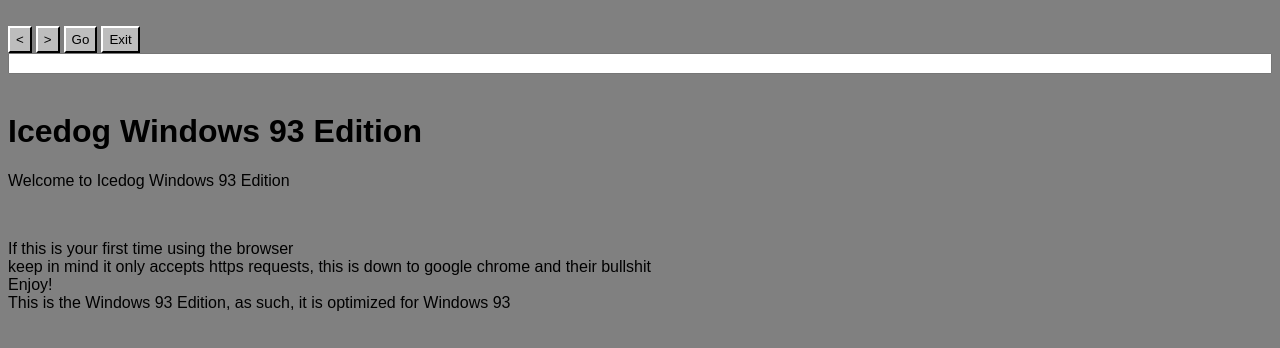
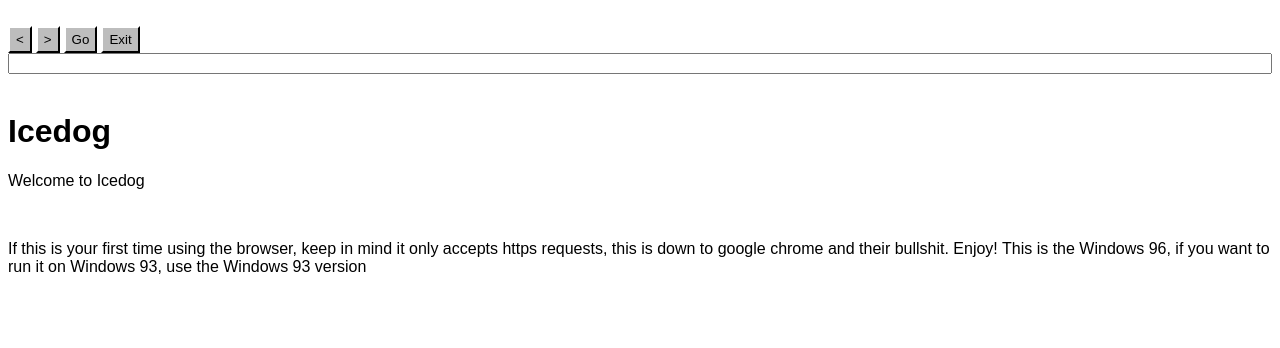
Before and after one commit to Rowan-Bird/Icedog96, a plain HTML site: page index.html in a window 1280 px wide. Drawn offline with Linux system fonts and the light colour scheme.

Commit message:
Update index.html

```diff
--- a/index.html
+++ b/index.html
@@ -1,7 +1,4 @@
 <style>
-html {
- background-color: gray;
-}
     input {
   width: 100%;
   top: 45px;
@@ -42,7 +39,7 @@ p {
 }
 
 </style>
-<title>Icedog Windows 93 Edition</title>
+<title>Icedog</title>
 <head>
   <meta charset="utf-8" />
 </head>
@@ -55,7 +52,7 @@ p {
 <button onclick="back()"><</button>
 <button onclick="forward()">></button>
 <button onclick="search()">Go</button>
-<button onclick="$window.current.destroy();" >Exit</button>
+<button class="closaction" >Exit</button>
 <input id="address" value="" autocomplete="off" autofill="on"></input>
 
 
@@ -66,8 +63,8 @@ p {
 </div>
 
 <div id="start" style="display:block;">
-  <h1>Icedog Windows 93 Edition</h1>
-  <p>Welcome to Icedog Windows 93 Edition</p><br><p>If this is your first time using the browser<br> keep in mind it only accepts https requests, this is down to google chrome and their bullshit<br> Enjoy!<br>This is the Windows 93 Edition, as such, it is optimized for Windows 93</p>
+  <h1>Icedog</h1>
+  <p>Welcome to Icedog</p><br><p>If this is your first time using the browser, keep in mind it only accepts https requests, this is down to google chrome and their bullshit. Enjoy! This is the Windows 96, if you want to run it on Windows 93, use the Windows 93 version</p>
 
 </div>
 </html>
```
